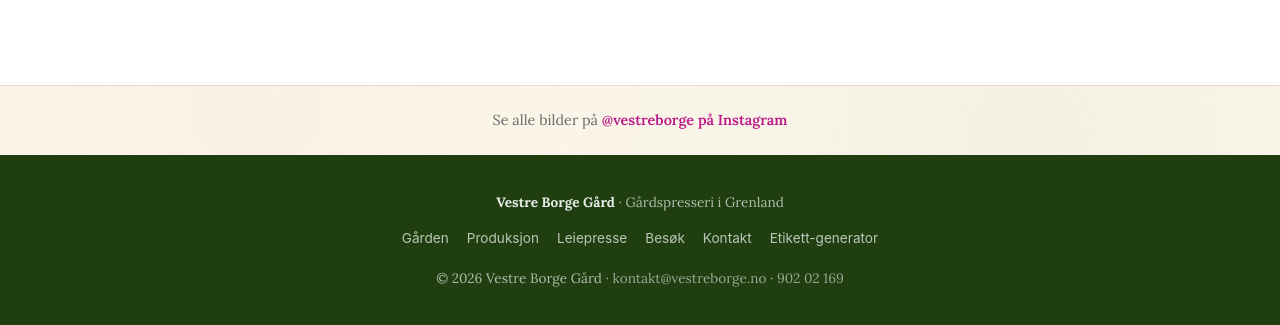
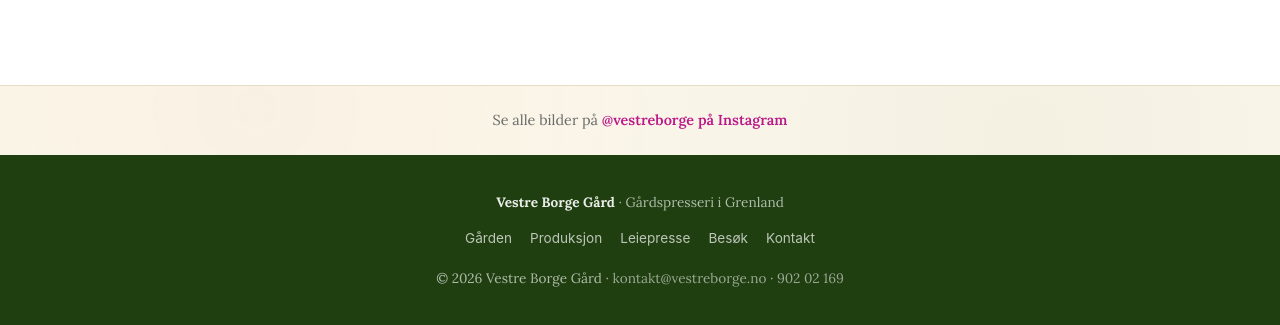
Before and after one commit to Jonniintern/vestreborge, a plain HTML site: page index.html in a window 1280 px wide. Shown: the part 7304-7629 px from the top of the page. Drawn offline with Linux system fonts and the light colour scheme.

Commit message:
Vercel-klar: config + .gitignore, fjern node_modules og db fra tracking, fjern etikett-lenke i footer

```diff
--- a/index.html
+++ b/index.html
@@ -986,7 +986,6 @@
       <a href="#leiepresse">Leiepresse</a>
       <a href="#besok">Bes&oslash;k</a>
       <a href="#kontakt">Kontakt</a>
-      <a href="etikett/">Etikett-generator</a>
     </nav>
     <p>
       &copy; <span id="copy-year">2025</span> Vestre Borge G&aring;rd &middot;
```
Also changed, not shown: vercel.json (added), 3 other files.
